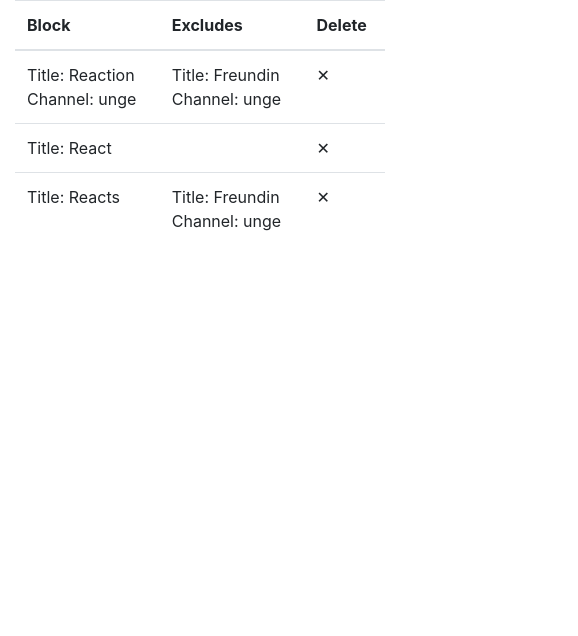
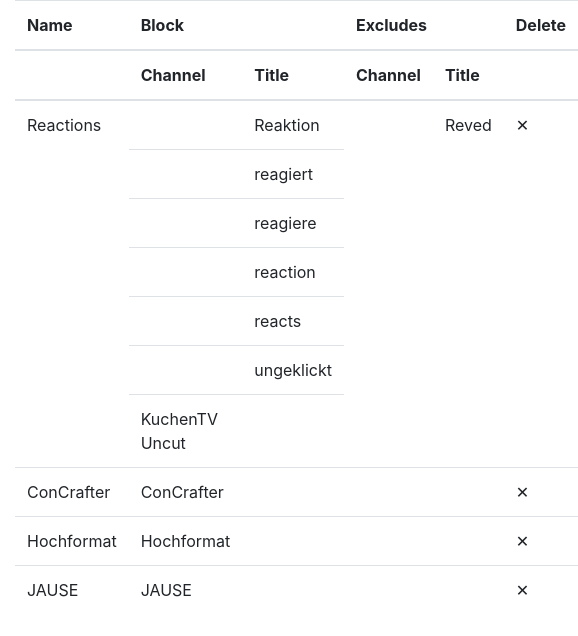
Before and after one commit to TalkLounge/ReactionClear, a browser extension: page popup/index.html in a window 400 px wide. Shown: the whole page, 578 px wide, since content can reach past the window. Drawn offline with Linux system fonts and the light colour scheme.

Commit message:
Fixed inject bugs, changed data structure & overworked popup

```diff
--- a/popup/index.html
+++ b/popup/index.html
@@ -16,25 +16,78 @@
 		<table class="table">
 			<thead>
 				<tr>
-					<th>Block</th>
-					<th>Excludes</th>
+					<th>Name</th>
+					<th colspan="2">Block</th>
+					<th colspan="2">Excludes</th>
 					<th>Delete</th>
+				</tr>
+				<tr>
+					<th></th>
+					<th>Channel</th>
+					<th>Title</th>
+					<th>Channel</th>
+					<th>Title</th>
+					<th></th>
 				</tr>
 			</thead>
 			<tbody>
 				<tr>
-					<td>Title: Reaction<br>Channel: unge</td>
-					<td>Title: Freundin<br>Channel: unge</td>
-					<td>&#10005</td>
+					<td rowspan="7">Reactions</td>
+					<td></td>
+					<td>Reaktion</td>
+					<td rowspan="7"></td>
+					<td rowspan="7">Reved</td>
+					<td rowspan="7">&#10005</td>
 				</tr>
 				<tr>
-					<td>Title: React</td>
+					<td></td>
+					<td>reagiert</td>
+				</tr>
+				<tr>
+					<td></td>
+					<td>reagiere</td>
+				</tr>
+				<tr>
+					<td></td>
+					<td>reaction</td>
+				</tr>
+				<tr>
+					<td></td>
+					<td>reacts</td>
+				</tr>
+				<tr>
+					<td></td>
+					<td>ungeklickt</td>
+				</tr>
+				<tr>
+					<td>KuchenTV Uncut</td>
+					<td></td>
+				</tr>
+
+				<tr>
+					<td>ConCrafter</td>
+					<td>ConCrafter</td>
+					<td></td>
+					<td></td>
 					<td></td>
 					<td>&#10005</td>
 				</tr>
+
 				<tr>
-					<td>Title: Reacts</td>
-					<td>Title: Freundin<br>Channel: unge</td>
+					<td>Hochformat</td>
+					<td>Hochformat</td>
+					<td></td>
+					<td></td>
+					<td></td>
+					<td>&#10005</td>
+				</tr>
+
+				<tr>
+					<td>JAUSE</td>
+					<td>JAUSE</td>
+					<td></td>
+					<td></td>
+					<td></td>
 					<td>&#10005</td>
 				</tr>
 			</tbody>
```
Also changed, not shown: inject/script.js (+77 -10 lines).
